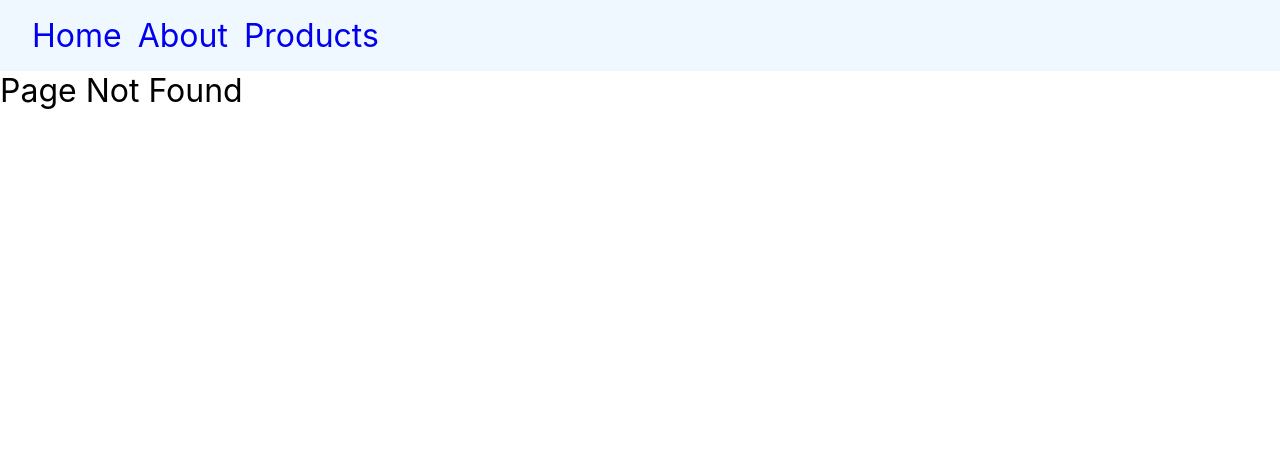
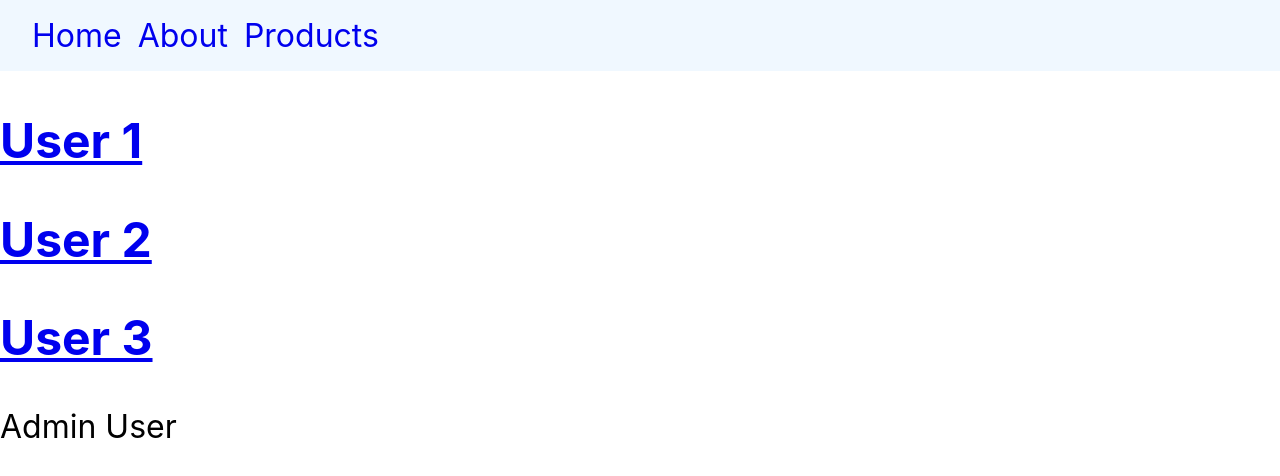
Before and after one commit to sushantsharmaa/react-router-dom-v6.4.2, a React (Create React App) app: page /users/admin in a window 1280 px wide. Before the commit this address had no page. Shown: the top 476 px of the page. Built offline with nearby package versions, Linux system fonts and the light colour scheme.

Commit message:
Dynamic Routes with Nesting

```diff
--- a/src/App.jsx
+++ b/src/App.jsx
@@ -7,6 +7,9 @@
 import FeaturedProducts from "./components/Products/FeaturedProducts";
 import NewProducts from "./components/Products/NewProducts";
 import NoMatch from "./components/NoMatch/NoMatch";
+import Users from "./components/Users/Users";
+import UserDetails from "./components/UserDetails/UserDetails";
+import { Admin } from "./components/Admin/Admin";
 
 function App() {
   return (
@@ -21,6 +24,10 @@
           <Route path="featured" element={<FeaturedProducts />} />
           <Route path="new" element={<NewProducts />} />
         </Route>
+        <Route path="users" element={<Users />}>
+          <Route path=":userId" element={<UserDetails />} />
+          <Route path="admin" element={<Admin />} />
+        </Route>
         <Route path="*" element={<NoMatch />} />
       </Routes>
     </>
--- /dev/null
+++ b/src/components/Admin/Admin.jsx
@@ -0,0 +1,5 @@
+import React from "react";
+
+export const Admin = () => {
+  return <div>Admin User</div>;
+};
--- /dev/null
+++ b/src/components/UserDetails/UserDetails.jsx
@@ -0,0 +1,7 @@
+import React from "react";
+
+const UserDetails = () => {
+  return <div>UserDetails</div>;
+};
+
+export default UserDetails;
--- /dev/null
+++ b/src/components/Users/Users.jsx
@@ -0,0 +1,21 @@
+import React from "react";
+import { Outlet, Link } from "react-router-dom";
+
+const Users = () => {
+  return (
+    <div>
+      <Link to="1">
+        <h2>User 1</h2>
+      </Link>
+      <Link to="2">
+        <h2>User 2</h2>
+      </Link>
+      <Link to="3">
+        <h2>User 3</h2>
+      </Link>
+      <Outlet />
+    </div>
+  );
+};
+
+export default Users;
```
